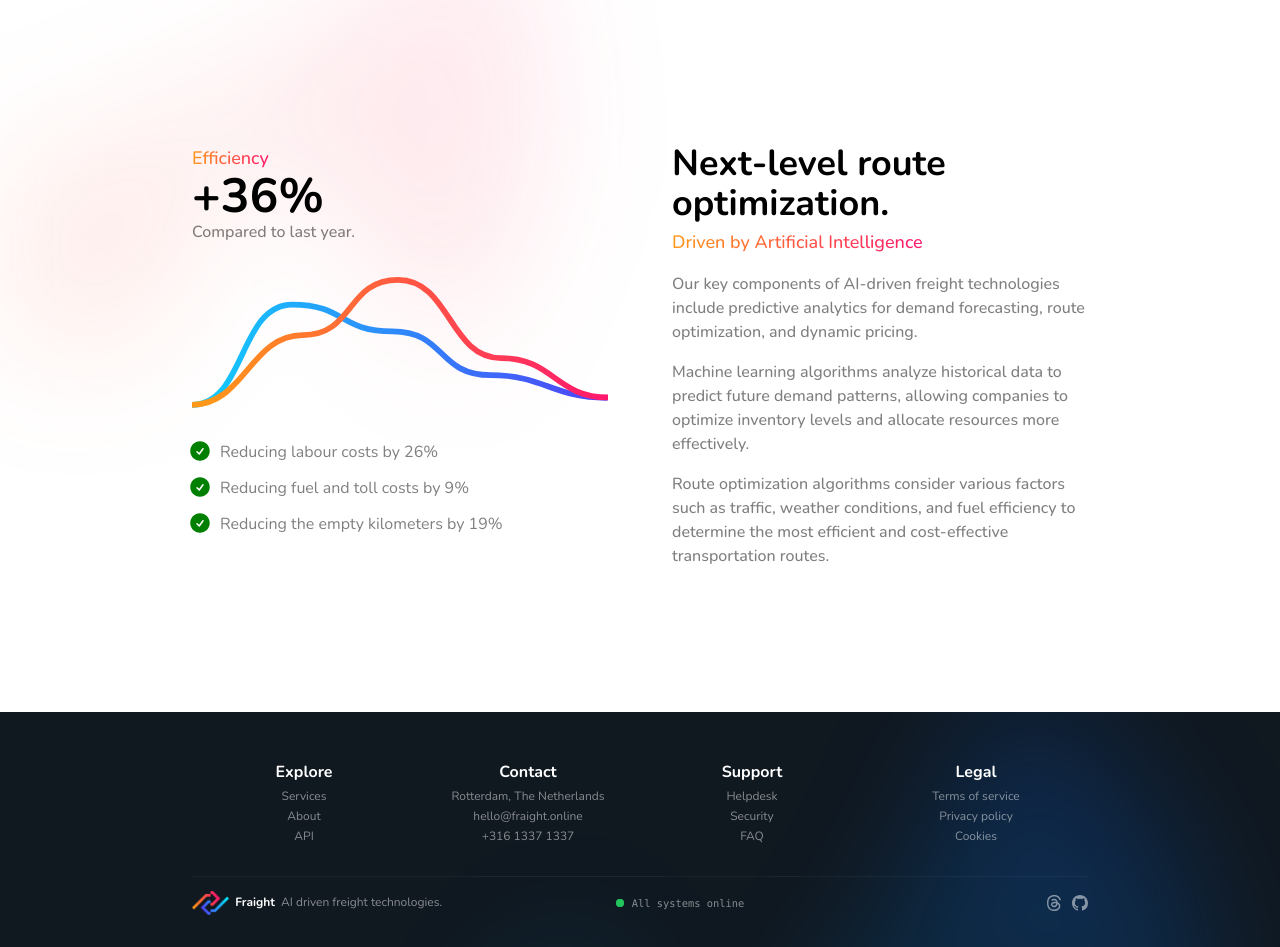
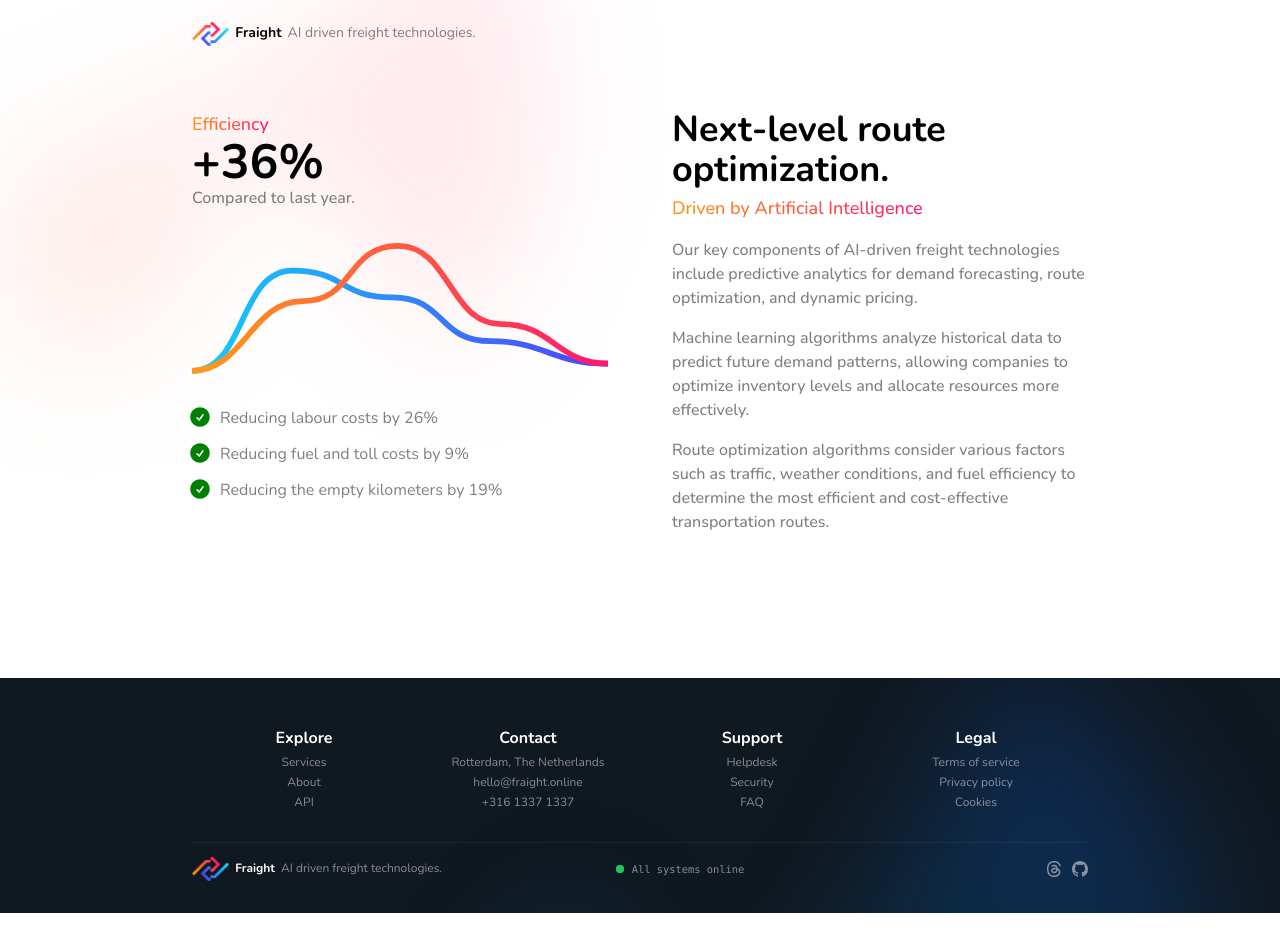
Before and after one commit to fraightonline/web, a Next.js app: page / in a window 1280 px wide. After the commit the page ends 913 px from the top, so only its background shows below. Built offline with nearby package versions, Linux system fonts and the light colour scheme.

Commit message:
Added topbar

```diff
--- a/src/app/components/Content.tsx
+++ b/src/app/components/Content.tsx
@@ -16,7 +16,7 @@ const Content = () => {
         />
       </div>
       <div className="mx-auto max-w-2xl lg:max-w-4xl py-4 lg:px-0 md:px-0 px-4">
-        <div className="grid grid-cols-1 sm:grid-cols-2 my-8 sm:my-32 gap-x-16 gap-y-24">
+        <div className="grid grid-cols-1 sm:grid-cols-2 my-8 sm:mb-32 gap-x-16 gap-y-24">
           <div>
             <Stats />
           </div>
--- /dev/null
+++ b/src/app/components/Topbar.tsx
@@ -0,0 +1,28 @@
+const Topbar = () => {
+  return (
+    <nav>
+      <div className="max-w-2xl lg:max-w-4xl flex flex-row justify-between mx-auto py-4 lg:px-0 md:px-0 px-4">
+        <div className="flex flex-row">
+          <div className="mt-1.5">
+            <p className="text-sm text-black/50">
+              <a
+                href="https://fraight.online"
+                className="font-bold text-black hover:underline transition mr-1.5"
+              >
+                <img
+                  className="mx-auto h-6 mr-1.5 inline"
+                  src="/logo.png"
+                  alt="Fraight"
+                />
+                Fraight
+              </a>
+              AI driven freight technologies.
+            </p>
+          </div>
+        </div>
+      </div>
+    </nav>
+  );
+};
+
+export default Topbar;
--- a/src/app/page.tsx
+++ b/src/app/page.tsx
@@ -1,9 +1,11 @@
+import Topbar from "./components/Topbar";
 import Content from "./components/Content";
 import Footer from "./components/Footer";
 
 export default function Home() {
   return (
     <div className="flex flex-col justify-between 2xl:h-screen">
+      <Topbar />
       <Content />
       <Footer />
     </div>
```
